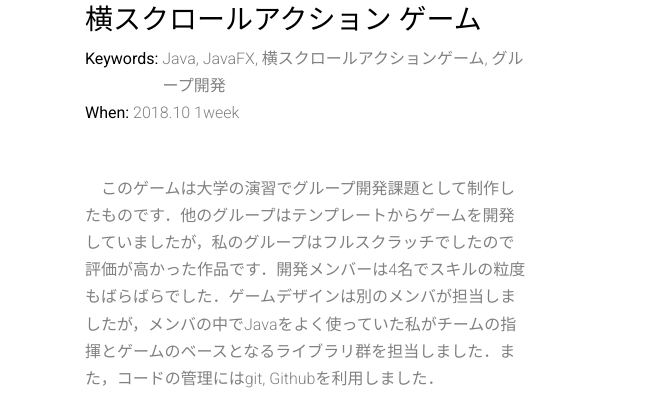
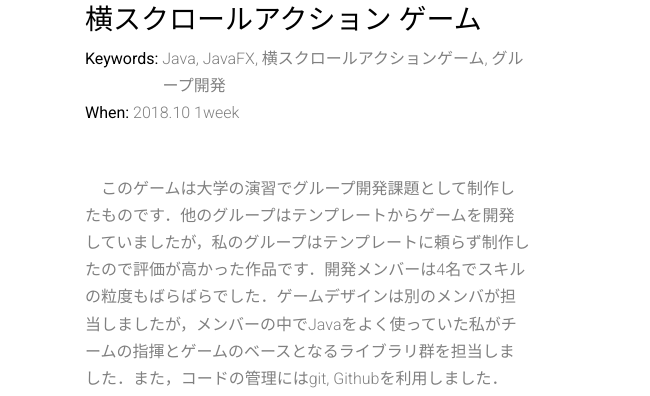
Before and after one commit to Higman/Higman.github.io, a plain HTML site: page index.html in a window 1280 px wide. Shown: the part 9613-10009 px from the top of the page, 0-650 px from the left. Drawn offline with nearby package versions, Linux system fonts and the light colour scheme; files whose address does not match are found by name.

Commit message:
change/change contents about java 2d game

```diff
--- a/index.html
+++ b/index.html
@@ -614,7 +614,7 @@
             <p class="dev-period mb-5"><strong class="text-black">When:</strong> 2018.10 1week</p>
             <div class="works-contents mb-4">
               <p>
-                このゲームは大学の演習でグループ開発課題として制作したものです．他のグループはテンプレートからゲームを開発していましたが，私のグループはフルスクラッチでしたので評価が高かった作品です．開発メンバーは4名でスキルの粒度もばらばらでした．ゲームデザインは別のメンバが担当しましたが，メンバの中でJavaをよく使っていた私がチームの指揮とゲームのベースとなるライブラリ群を担当しました．また，コードの管理にはgit, Githubを利用しました．
+                このゲームは大学の演習でグループ開発課題として制作したものです．他のグループはテンプレートからゲームを開発していましたが，私のグループはテンプレートに頼らず制作したので評価が高かった作品です．開発メンバーは4名でスキルの粒度もばらばらでした．ゲームデザインは別のメンバが担当しましたが，メンバーの中でJavaをよく使っていた私がチームの指揮とゲームのベースとなるライブラリ群を担当しました．また，コードの管理にはgit, Githubを利用しました．
               </p>
               <p>
                 簡単な横スクロールアクションですが，マップ情報ファイルからのマップ生成機能や敵キャラクターのスポーン機能などゲーム性を高めるための工夫をしました．役割ごとの管理クラスを実装し，拡張性や保守性も意識して実装しました．
```
